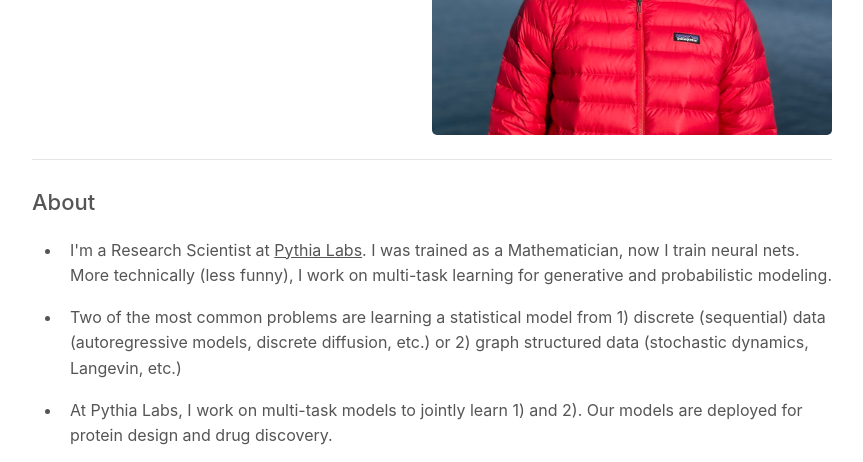
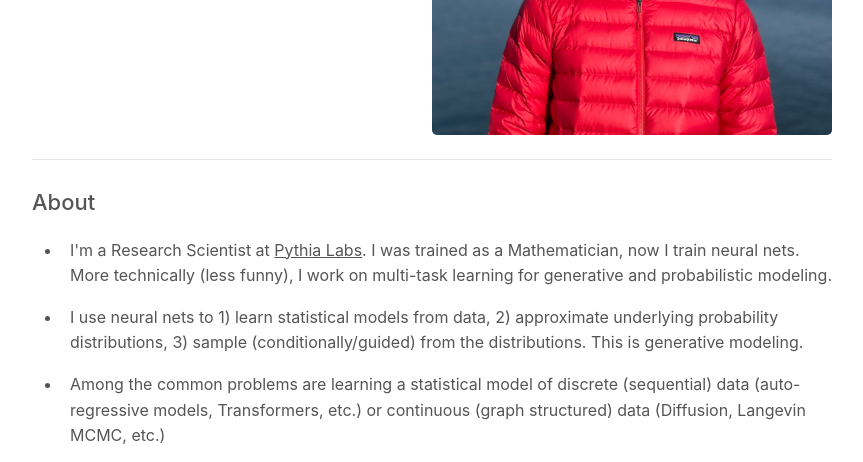
Before and after one commit to tbuelles/tbuelles.github.io, a plain HTML site: page index.html in a window 1280 px wide. Shown: the part 289-751 px from the top of the page, without its empty margins (208-1071 px from the left). Drawn offline with nearby package versions, Linux system fonts and the light colour scheme; some packages are replaced by stand-ins of ours.

Commit message:
update about

```diff
--- a/index.html
+++ b/index.html
@@ -47,11 +47,12 @@
                 <li>
                 I'm a Research Scientist at <a class="hover-text-grey" target="_blank" href="https://www.pythialabs.com/">Pythia Labs</a>. I was trained as a Mathematician, now I train neural nets.
                 More technically (less funny), I work on multi-task learning for generative and probabilistic modeling.
+                <li>I use neural nets to 1) learn statistical models from data, 2) approximate underlying probability distributions, 3) sample (conditionally/guided) from the distributions. This is generative modeling.</li>
                 <li>
-                Two of the most common problems are learning a statistical model from 1) discrete (sequential) data (autoregressive models, discrete diffusion, etc.) or 2) graph structured data (stochastic dynamics, Langevin, etc.)</li>
+                Among the common problems are learning a statistical model of discrete (sequential) data (auto-regressive models, Transformers, etc.) or continuous (graph structured) data (Diffusion, Langevin MCMC, etc.)</li>
                 </li>
                 <li>
-                At Pythia Labs, I work on multi-task models to jointly learn 1) and 2). Our models are deployed for protein design and drug discovery.
+                At Pythia Labs, I work on multi-task models to jointly operate on different modalities. Our models are deployed for protein design and drug discovery.
                 </li>
                 <li>
                 Before switching to industry, I was a Taussky &amp; Todd Postdoctoral Fellow at Caltech working with <a class="hover-text-grey" target="_blank" href="https://pma.caltech.edu/people/thomas-b-graber">Prof. Graber</a> on geometric deep learning and applications in string theory, see <a class="hover-text-grey" target="_blank" href="./research.html">here</a> for a summary.
```
